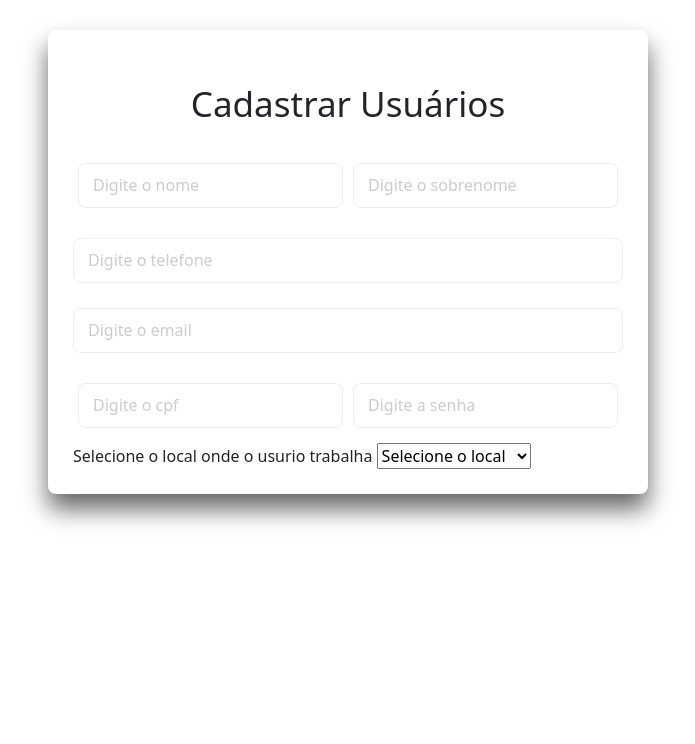
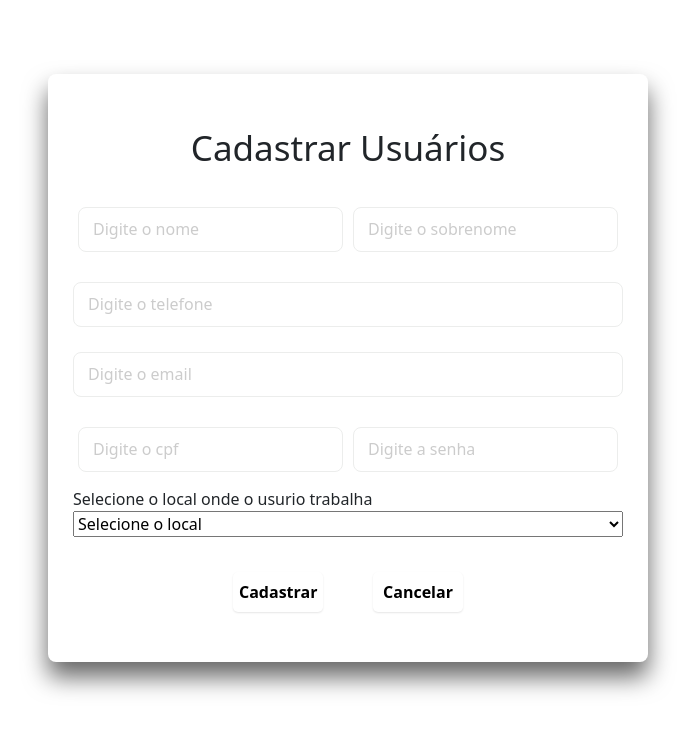
Before and after one commit to Igoncio/chamado_hbr, a PHP site: page /pages/main_cad_user.php in a window 1280 px wide. Shown: the part 56-800 px from the top of the page, without its empty margins (292-987 px from the left). Run offline with PHP 8.4, Linux system fonts and the light colour scheme.

Commit message:
mais uma tela

```diff
--- a/assets/css/cad_user.css
+++ b/assets/css/cad_user.css
@@ -36,7 +36,7 @@
 }
 
 .area-form{
-    margin: 20px;
+    margin-top: 5%;
     background-color: #ffffff;
     box-shadow: 0 15px 25px rgba(0, 0, 0, 0.6);
     width: 600px;
@@ -94,3 +94,53 @@
     display: flex;
     flex-direction: column;
 }
+
+.btn-field{
+    display: flex;
+    justify-content: center;
+    align-items: center;
+    padding: inherit;
+}
+
+.btn-submit{
+    width: 90px;
+    height: 40px;
+    position: relative;
+    color: #000000;
+    font-weight: 600;
+    background-color: #fff;
+    border: none;
+    overflow: hidden;
+    border-radius: 5px;
+    box-shadow: rgba(0, 0, 0, 0.1) 0px 1px 2px 0px;
+    transition: 0.3s ease;
+    margin-right: 10%;
+  }
+
+.btn-submit:hover {
+    background-color: #2d79f3;
+    color: #ffffff;
+}
+
+.btn-cancelar{
+    display: flex;
+    justify-content: center;
+    align-items: center;
+    text-decoration: none;
+    width: 90px;
+    height: 40px;
+    position: relative;
+    color: #000000;
+    font-weight: 600;
+    background-color: #fff;
+    border: none;
+    overflow: hidden;
+    border-radius: 5px;
+    box-shadow: rgba(0, 0, 0, 0.1) 0px 1px 2px 0px;
+    transition: 0.3s ease;
+  }
+
+.btn-cancelar:hover {
+    background-color: #e20c0c;
+    color: #ffffff;
+}
--- a/pages/main_cad_user.php
+++ b/pages/main_cad_user.php
@@ -53,7 +53,7 @@ include_once("../includes/menu.php");
             </div>
 
 
-            <div id="select-field">
+            <div class="select-field">
                 <label id="label-txt" for="">Selecione o local onde o usurio trabalha</label>
                 <select>
                     <option>Selecione o local</option>
@@ -63,6 +63,12 @@ include_once("../includes/menu.php");
                 </select>
             </div>
 
+            <div class="btn-field">
+
+                <button class="btn-submit" type="submit">Cadastrar</button>
+                <a href="" class="btn-cancelar" id="cancelar">Cancelar</a href="">
+
+            </div>
 
 
         </form>
```
